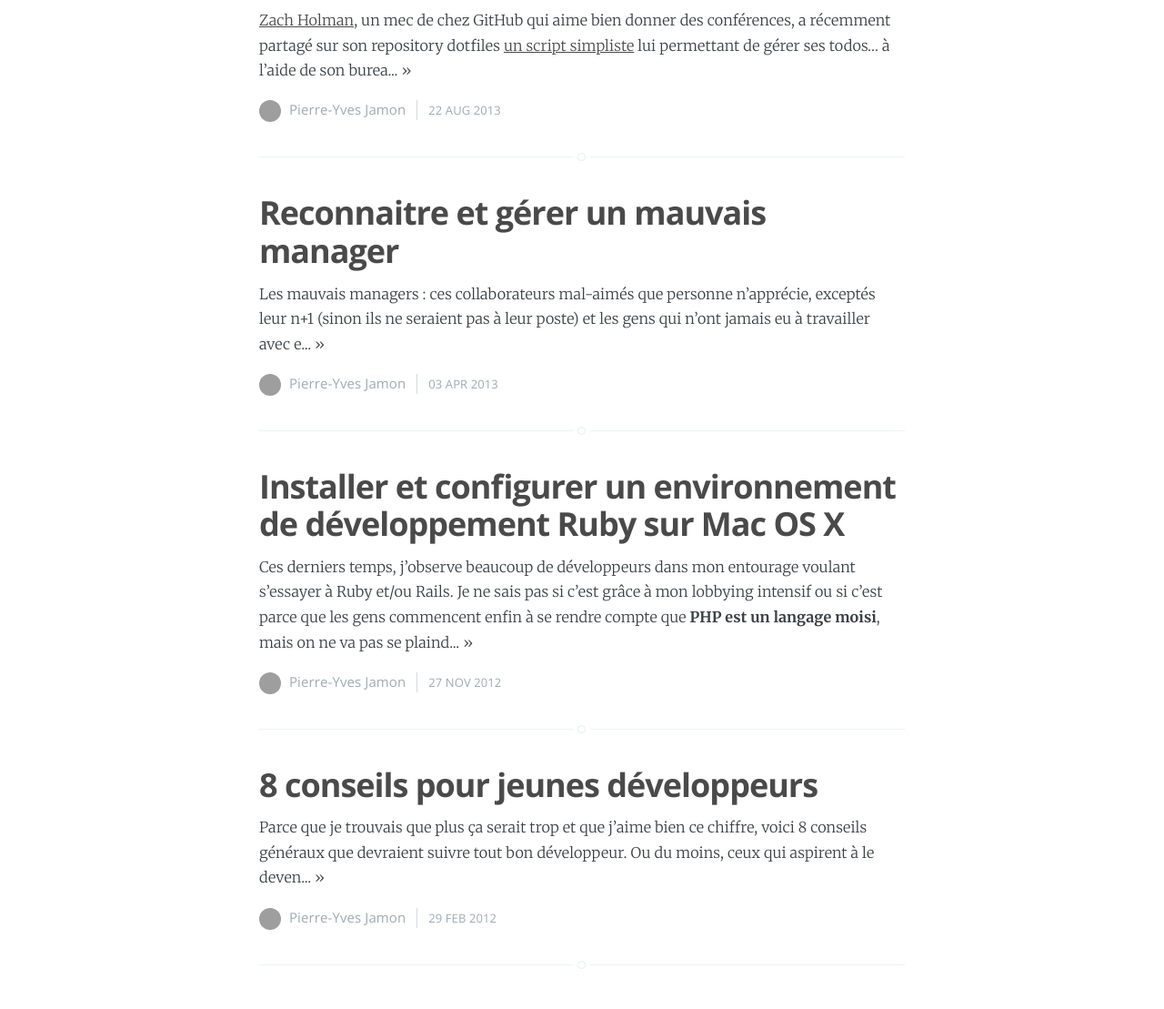
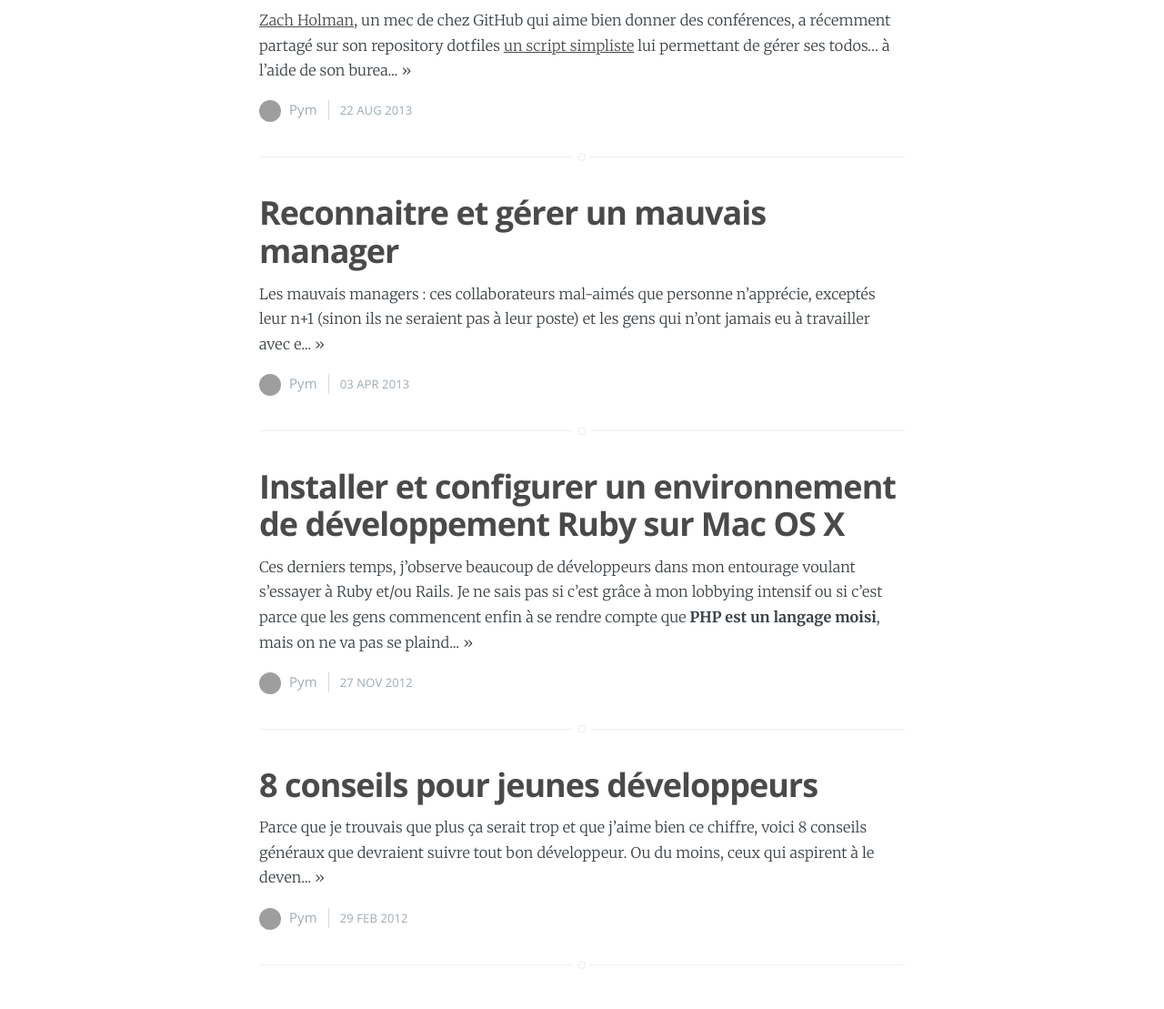
Before and after one commit to Pym/pym.github.io, a Jekyll site: the page built from index.html, in a window 1280 px wide. Shown: the part 1037-2146 px from the top of the page at 91% size. Built offline with Jekyll 4.4.1, drawn with Linux system fonts in a browser that asks for light colours; the list of posts is cut into pages by our own code; grey boxes are pictures that could not be loaded.

Commit message:
Update authors.yml

```diff
--- a/_data/authors.yml
+++ b/_data/authors.yml
@@ -1,6 +1,6 @@
 pym: # Author key. Must be the same as the slug (next line)
   slug: pym # Must be the same as the author key (previous line) [required]
-  name: Pierre-Yves Jamon # Doesn't need an explanation [required] [views: all]
+  name: Pym # Doesn't need an explanation [required] [views: all]
   bio: I make web &amp; mobile things. # Short bio [optional] [views: post, author]
   location: # [optional] [views: post, author]
   twitter: Pym # Twitter username (without the '@') [views: post, author]
```
